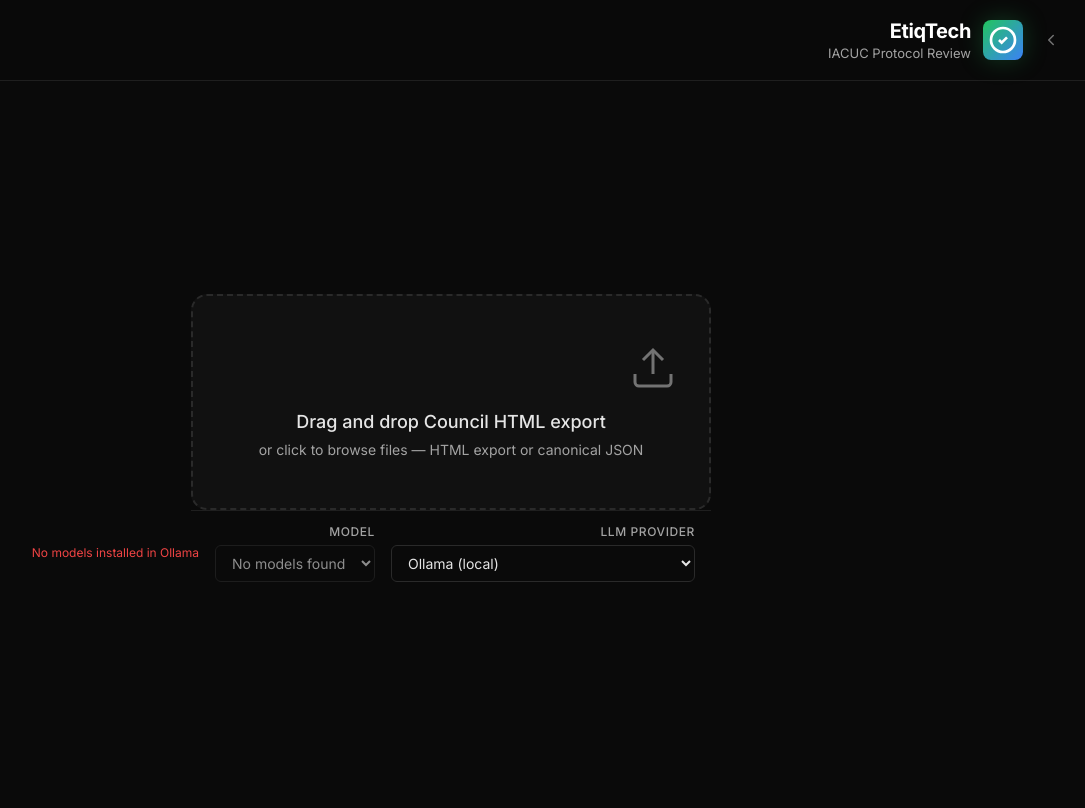
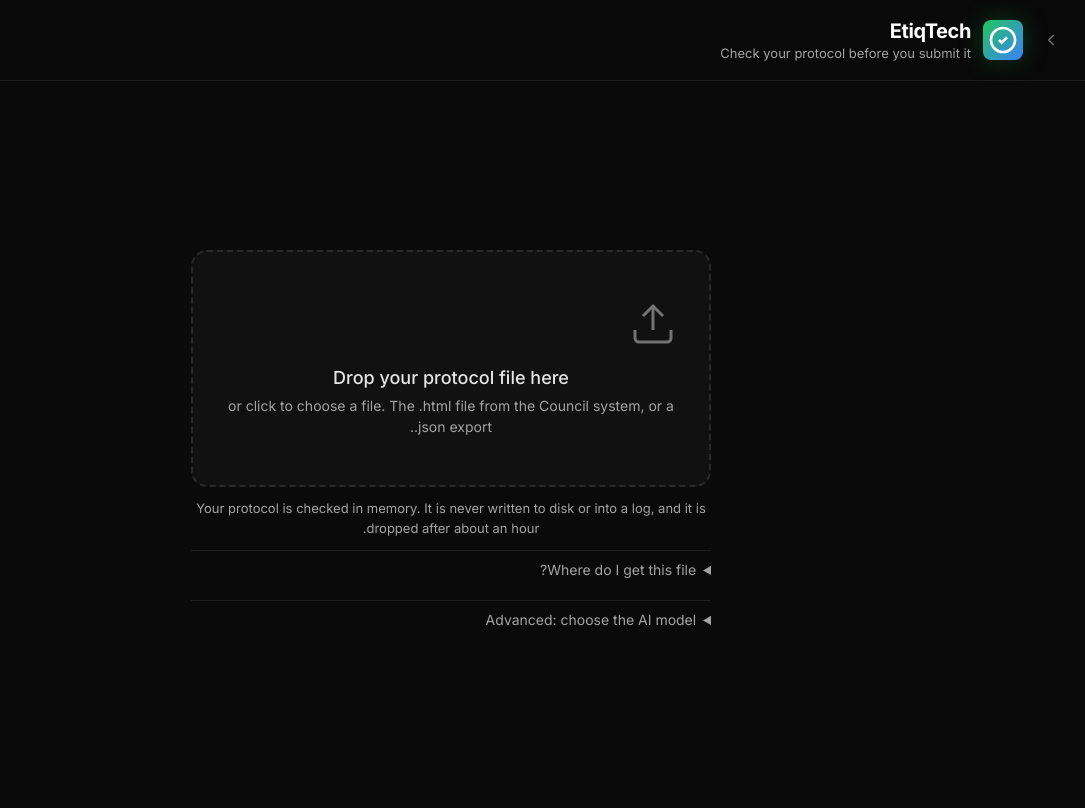
Before and after one commit to nave121/EtiqTech, a Flask app: page /app in a window 1280 px wide. Shown: the whole page, without its empty margins (189-1274 px from the left). Run offline with Flask 3, Linux system fonts and the light colour scheme; data that the repository does not hold is empty; some libraries are stand-ins or nearby versions.

Commit message:
feat(ui): Upload screen (design commit 4/9)
Plain-words drop zone and header subtitle, always-visible privacy line
(PRIVACY.md guarantees 1-3), native <details> for "Where do I get this file?"
(Jinja TODO for the Council menu path) and for the Advanced model picker;
id moved to the <details> so linter-only mode hides the whole disclosure.
Ollama branch of fetchModels() states the model runs on this server.

Co-Authored-By: Claude Fable 5.1 <noreply@anthropic.com>

```diff
--- a/server/static/css/main.css
+++ b/server/static/css/main.css
@@ -327,6 +327,41 @@ body {
     color: var(--status-fail);
     font-size: 0.875rem;
     line-height: 1.5;
+}
+
+.upload-privacy {
+    margin-top: var(--space-3);
+    font-size: 0.8125rem;
+    line-height: 1.5;
+    color: var(--text-secondary);
+    text-align: center;
+}
+
+/* Disclosures under the drop zone (native <details>) */
+.upload-help,
+.model-advanced {
+    margin-top: var(--space-3);
+    border-top: 1px solid var(--border-light);
+}
+
+.upload-help > summary,
+.model-advanced > summary {
+    padding: var(--space-2) 0;
+    font-size: 0.875rem;
+    color: var(--text-secondary);
+    cursor: pointer;
+}
+
+.upload-help > summary:hover,
+.model-advanced > summary:hover {
+    color: var(--brand-primary);
+}
+
+.upload-help > p {
+    font-size: 0.875rem;
+    line-height: 1.5;
+    color: var(--text-primary);
+    padding-bottom: var(--space-2);
 }
 
 /* Model Selection */
--- a/server/static/js/app.js
+++ b/server/static/js/app.js
@@ -155,6 +155,9 @@
                     modelSelect.value = defaultModel;
                 }
                 modelSelect.disabled = false;
+                if ((providerInfo[provider] || {}).local) {
+                    modelStatus.textContent = 'This model runs on this server. Your protocol is not sent anywhere else.';
+                }
             } else if (data.success && data.models.length === 0) {
                 modelSelect.innerHTML = '<option value="">No models found</option>';
                 modelStatus.textContent = 'No models installed in Ollama';
--- a/server/templates/app.html
+++ b/server/templates/app.html
@@ -28,7 +28,7 @@
                 </div>
                 <div class="brand-text">
                     <h1>EtiqTech</h1>
-                    <p class="subtitle">IACUC Protocol Review</p>
+                    <p class="subtitle">Check your protocol before you submit it</p>
                 </div>
             </div>
             <div class="header-actions" id="header-actions" hidden>
@@ -63,12 +63,20 @@
                             <line x1="12" y1="3" x2="12" y2="15"/>
                         </svg>
                     </div>
-                    <p class="upload-text">Drag and drop Council HTML export</p>
-                    <p class="upload-subtext">or click to browse files — HTML export or canonical JSON</p>
+                    <p class="upload-text">Drop your protocol file here</p>
+                    <p class="upload-subtext">or click to choose a file. The .html file from the Council system, or a .json export.</p>
                     <input type="file" id="file-input" accept=".html,.htm,.json" hidden>
                 </div>
                 <p class="upload-error" id="upload-error" role="alert" hidden></p>
-                <div class="model-selection" id="model-selection">
+                <p class="upload-privacy">Your protocol is checked in memory. It is never written to disk or into a log, and it is dropped after about an hour.</p>
+                {# TODO(maintainer): exact menu path in the Council system, see docs/design/spec.md 8.2 #}
+                <details class="upload-help">
+                    <summary>Where do I get this file?</summary>
+                    <p>It is the file the Council system produces when you save your request as a web page. Save it, then drop it here. Not sure? Ask your committee coordinator for the HTML export of your request.</p>
+                </details>
+                <details class="model-advanced" id="model-selection">
+                    <summary>Advanced: choose the AI model</summary>
+                    <div class="model-selection">
                         <div class="model-select-group">
                             <label for="provider-select">LLM Provider</label>
                             <select id="provider-select">
@@ -83,6 +91,7 @@
                         </div>
                         <div class="model-status" id="model-status"></div>
                     </div>
+                </details>
             </div>
             <div class="upload-loading" id="upload-loading" hidden>
                 <div class="loading-card">
```
Lines whose indentation alone changed are shown as unchanged.
